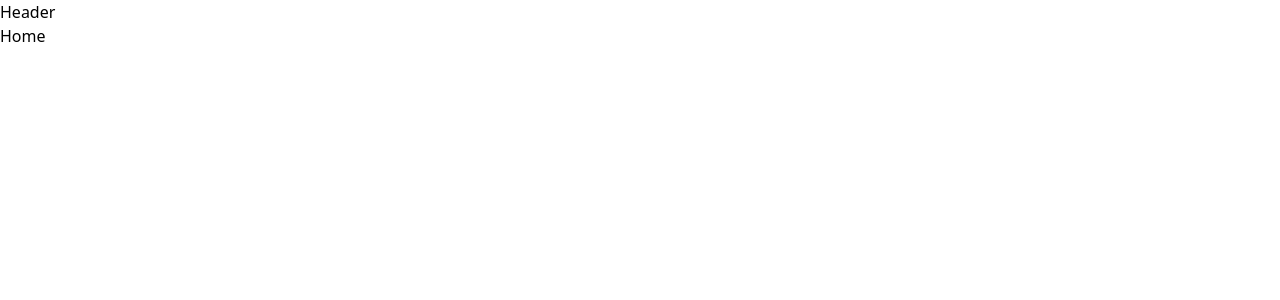
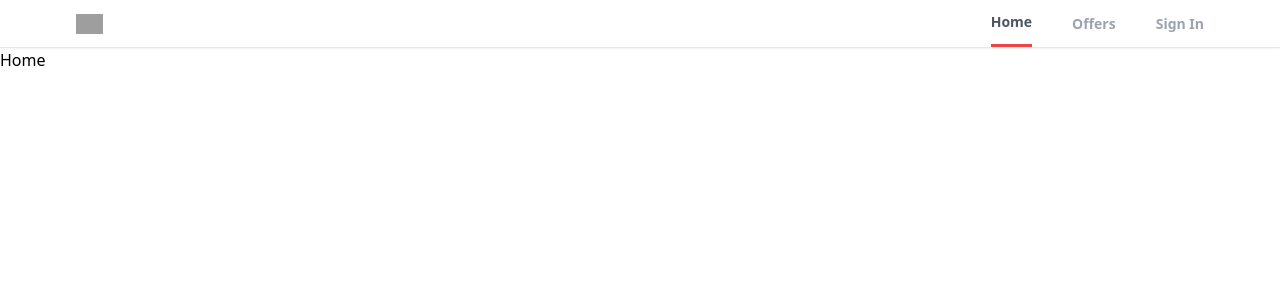
Before and after one commit to Warith08158/realtor-clone-react, a React (Vite) app: page / in a window 1280 px wide. Shown: the top 300 px of the page. Built offline with nearby package versions, Linux system fonts and the light colour scheme; grey boxes are pictures that could not be loaded.

Commit message:
create the header component

```diff
--- a/src/components/Header.jsx
+++ b/src/components/Header.jsx
@@ -1,7 +1,40 @@
 import React from 'react'
+import { useLocation, useNavigate } from 'react-router'
 
 export default function Header() {
+  const location = useLocation();
+  const navigate = useNavigate();
+  console.log(location.pathname)
+
+  function pathMathRoute(route){
+    if(route === location.pathname){
+        return true;
+    }
+  }
+
+
   return (
-    <div>Header</div>
+    <div className='bg-white border-b shadow-sm sticky left-0 top-0 z-10'>
+        <header className='flex justify-between items-center px-3 max-w-6xl mx-auto'>
+            {/* logo div starts here */}
+            <div>
+                <img src="https://static.rdc.moveaws.com/images/logos/rdc-logo-default.svg" alt="logo" className='h-5 cursor-pointer' onClick={() => navigate('/')} />
+            </div>
+            {/* logo div ends here */}
+
+
+            {/* menu div  starts here*/}
+            <div>
+                <ul className='flex items-center space-x-10'>
+                    <li onClick={() => navigate('/')} className={`cursor-pointer py-3 text-sm font-semibold text-gray-400 ${pathMathRoute('/') && "text-gray-600 border-b-red-500 border-b-[3px]"}`}>Home</li>
+
+                    <li onClick={() => navigate('/offers')} className={`cursor-pointer py-3 text-sm font-semibold text-gray-400 ${pathMathRoute('/offers') && "text-gray-600 border-b-red-500 border-b-[3px]"}`}>Offers</li>
+
+                    <li onClick={() => navigate('/sign-in')} className={`cursor-pointer py-3 text-sm font-semibold text-gray-400 ${pathMathRoute('/sign-in') && "text-gray-600 border-b-red-500 border-b-[3px]"}`}>Sign In</li>
+                </ul>
+            </div>
+            {/* menu div  ends here*/}
+        </header>
+    </div>
   )
 }
```
